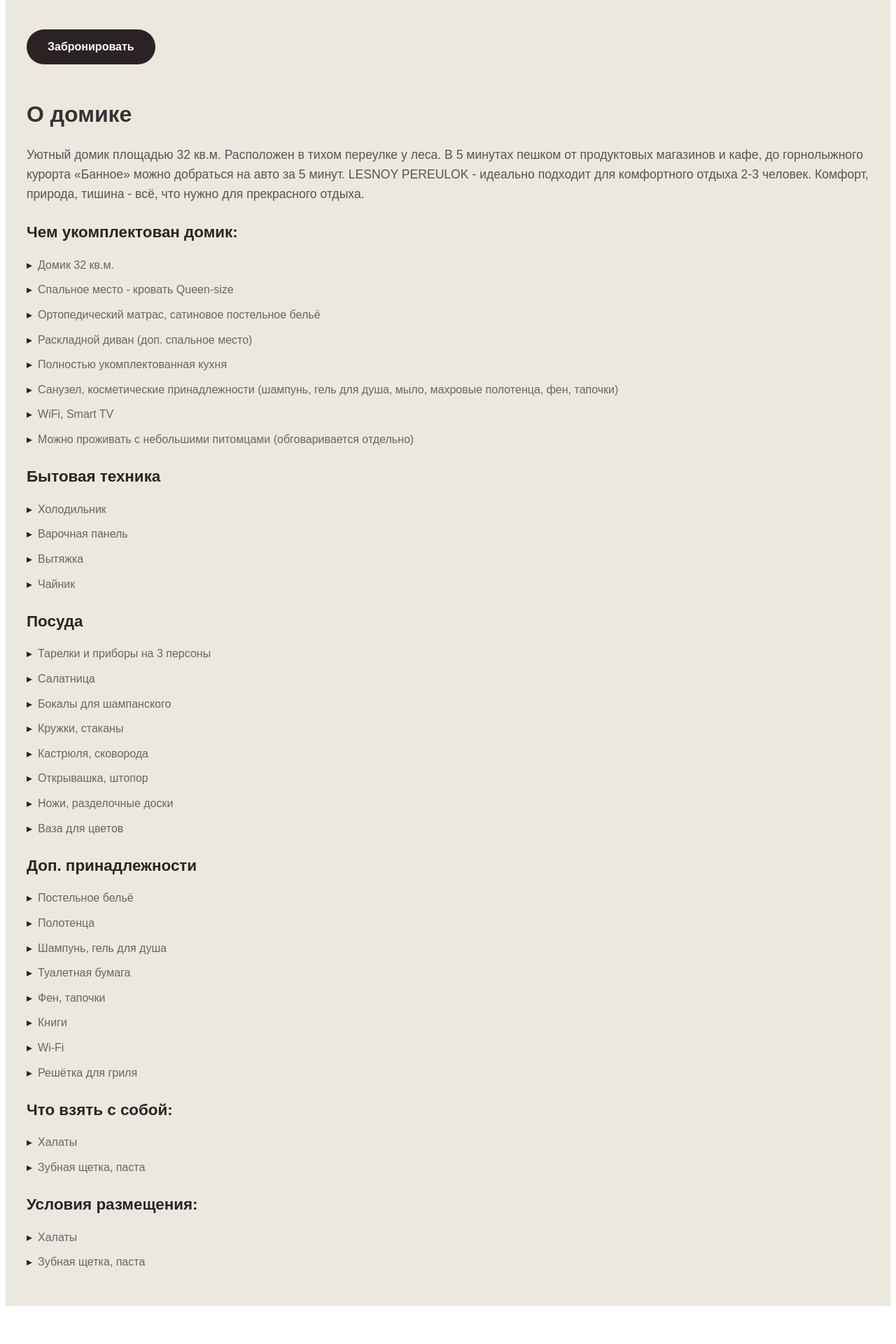
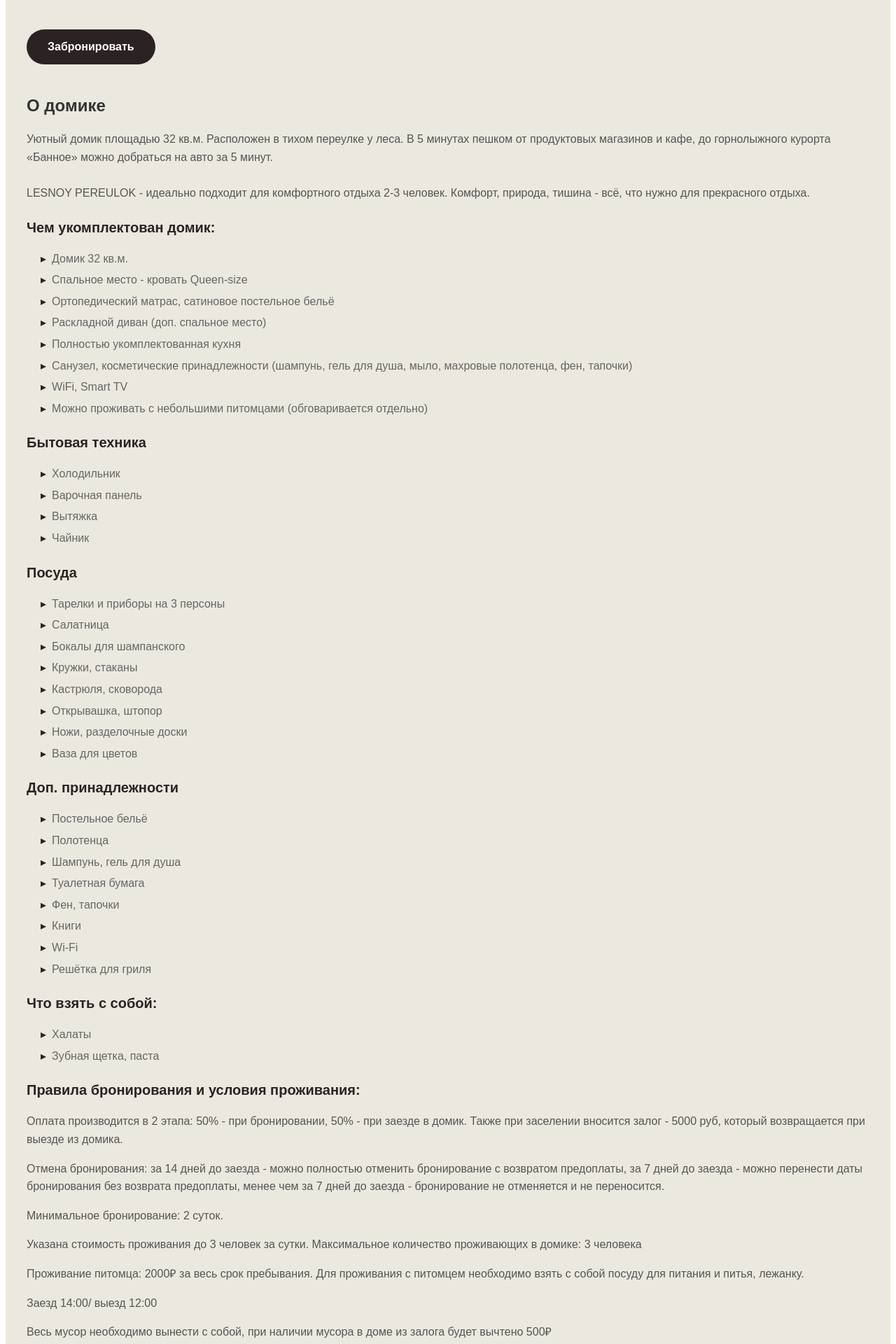
Before and after one commit to 0IceMeat0/maria-hotel, a React (Vite) app: page /gallery in a window 1280 px wide. Shown: the part 1160-3080 px from the top of the page at 70% size. Before the commit the page ends 3034 px from the top, so only its background shows below. Built offline with nearby package versions, Linux system fonts and the light colour scheme.

Commit message:
release 1.3

```diff
--- a/src/shared/normalize/normalize.css
+++ b/src/shared/normalize/normalize.css
@@ -31,6 +31,7 @@ div {
 }
 button,
 a,
+li,
 ul {
     margin: 0;
     padding: 0;
@@ -40,7 +41,6 @@ ul {
     list-style: none;
     text-decoration: none;
     font: inherit;
-
     color: inherit;
 }
 button {
--- a/src/widgets/hotel/gallery/ui/gallery.jsx
+++ b/src/widgets/hotel/gallery/ui/gallery.jsx
@@ -26,9 +26,11 @@ export const Gallery = () => {
                     Уютный домик площадью 32 кв.м. Расположен в тихом переулке у
                     леса. В 5 минутах пешком от продуктовых магазинов и кафе, до
                     горнолыжного курорта «Банное» можно добраться на авто за 5
-                    минут. LESNOY PEREULOK - идеально подходит для комфортного
-                    отдыха 2-3 человек. Комфорт, природа, тишина - всё, что
-                    нужно для прекрасного отдыха.
+                    минут. <br />
+                    <br />
+                    LESNOY PEREULOK - идеально подходит для комфортного отдыха
+                    2-3 человек. Комфорт, природа, тишина - всё, что нужно для
+                    прекрасного отдыха.
                 </p>
 
                 <h3>Чем укомплектован домик:</h3>
@@ -87,11 +89,36 @@ export const Gallery = () => {
                     <li>Зубная щетка, паста</li>
                 </ul>
 
-                <h3 id="yslovia">Условия размещения:</h3>
-                <ul>
-                    <li>Халаты</li>
-                    <li>Зубная щетка, паста</li>
-                </ul>
+                <h3 id="yslovia">
+                    Правила бронирования и условия проживания:{' '}
+                </h3>
+                <p>
+                    Оплата производится в 2 этапа: 50% - при бронировании, 50% -
+                    при заезде в домик. Также при заселении вносится залог -
+                    5000 руб, который возвращается при выезде из домика.
+                </p>
+                <p>
+                    Отмена бронирования: за 14 дней до заезда - можно полностью
+                    отменить бронирование с возвратом предоплаты, за 7 дней до
+                    заезда - можно перенести даты бронирования без возврата
+                    предоплаты, менее чем за 7 дней до заезда - бронирование не
+                    отменяется и не переносится.
+                </p>
+                <p>Минимальное бронирование: 2 суток.</p>
+                <p>
+                    Указана стоимость проживания до 3 человек за сутки.
+                    Максимальное количество проживающих в домике: 3 человека
+                </p>
+                <p>
+                    Проживание питомца: 2000₽ за весь срок пребывания. Для
+                    проживания с питомцем необходимо взять с собой посуду для
+                    питания и питья, лежанку.
+                </p>
+                <p>Заезд 14:00/ выезд 12:00</p>
+                <p>
+                    Весь мусор необходимо вынести с собой, при наличии мусора в
+                    доме из залога будет вычтено 500₽
+                </p>
             </div>
         </div>
     );
--- a/src/widgets/hotel/gallery/ui/gallery.module.css
+++ b/src/widgets/hotel/gallery/ui/gallery.module.css
@@ -42,7 +42,7 @@
   .description ul li {
     font-size: 1rem;
     color: #666;
-    margin-bottom: 10px;
+    margin-bottom: 5px;
   }
 
   .description ul li::before {
@@ -112,3 +112,41 @@
       font-size: 1.4rem;
     }
 }
+/* Основной контейнер */
+
+
+.description h2 {
+    font-size: 24px;
+    margin-bottom: 15px;
+}
+
+.description p {
+    font-size: 16px;
+    line-height: 1.6;
+    margin-bottom: 15px; /* Уменьшаем пространство между абзацами */
+}
+
+/* Стили для заголовков h3 */
+.description h3 {
+    font-size: 20px;
+    margin-top: 20px;
+    margin-bottom: 10px;
+}
+
+/* Стили для списков */
+.description ul {
+    padding-left: 20px;
+    margin-bottom: 20px;
+}
+
+.description li {
+    font-size: 16px;
+    margin-bottom: 0; /* Уменьшаем отступы между пунктами списка */
+}
+
+/* Стили для ID yslovia */
+#yslovia {
+    font-size: 20px;
+    margin-top: 40px;
+    margin-bottom: 0;
+}
```
Also changed, not shown: src/shared/normalize/Novelist_free.otf (deleted).
